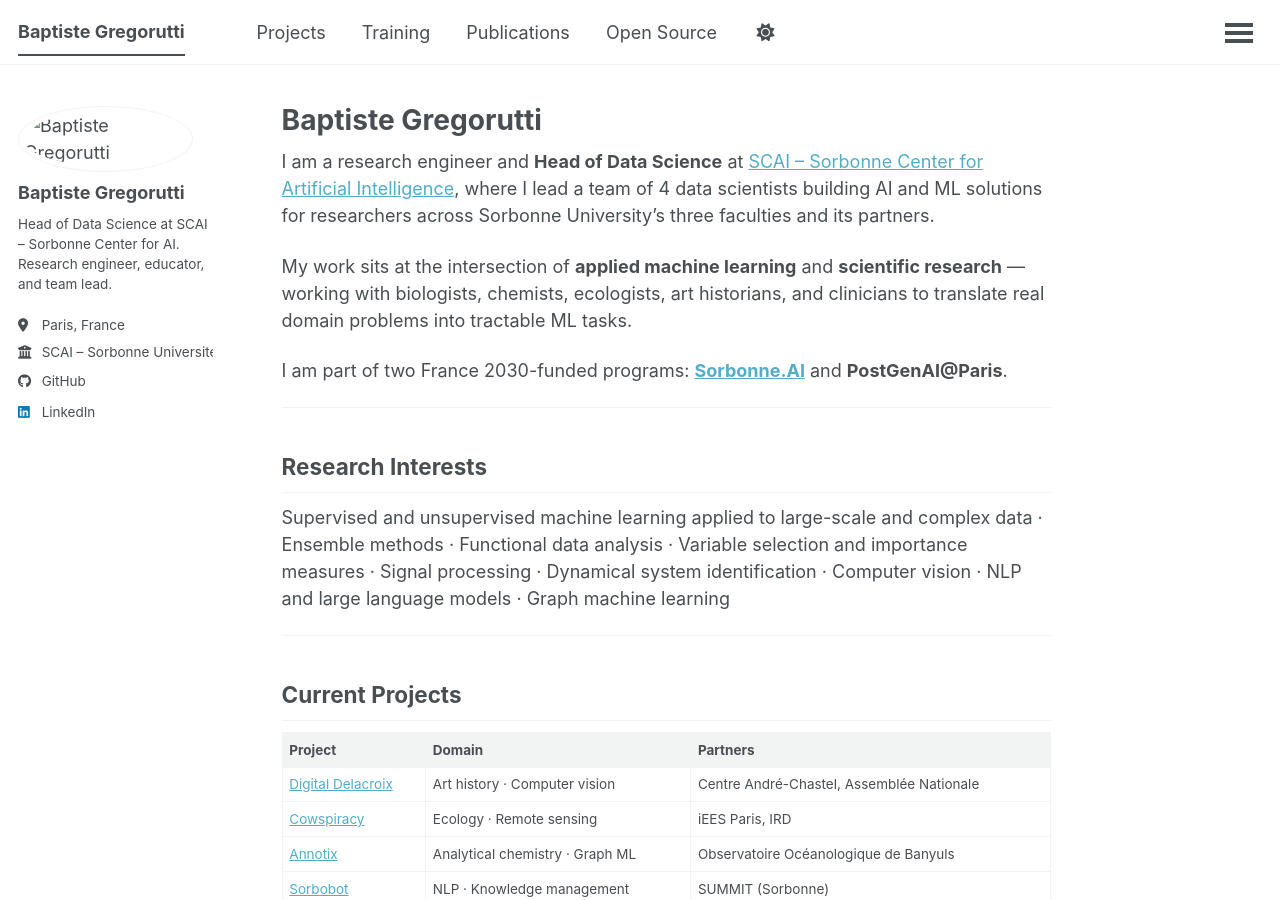
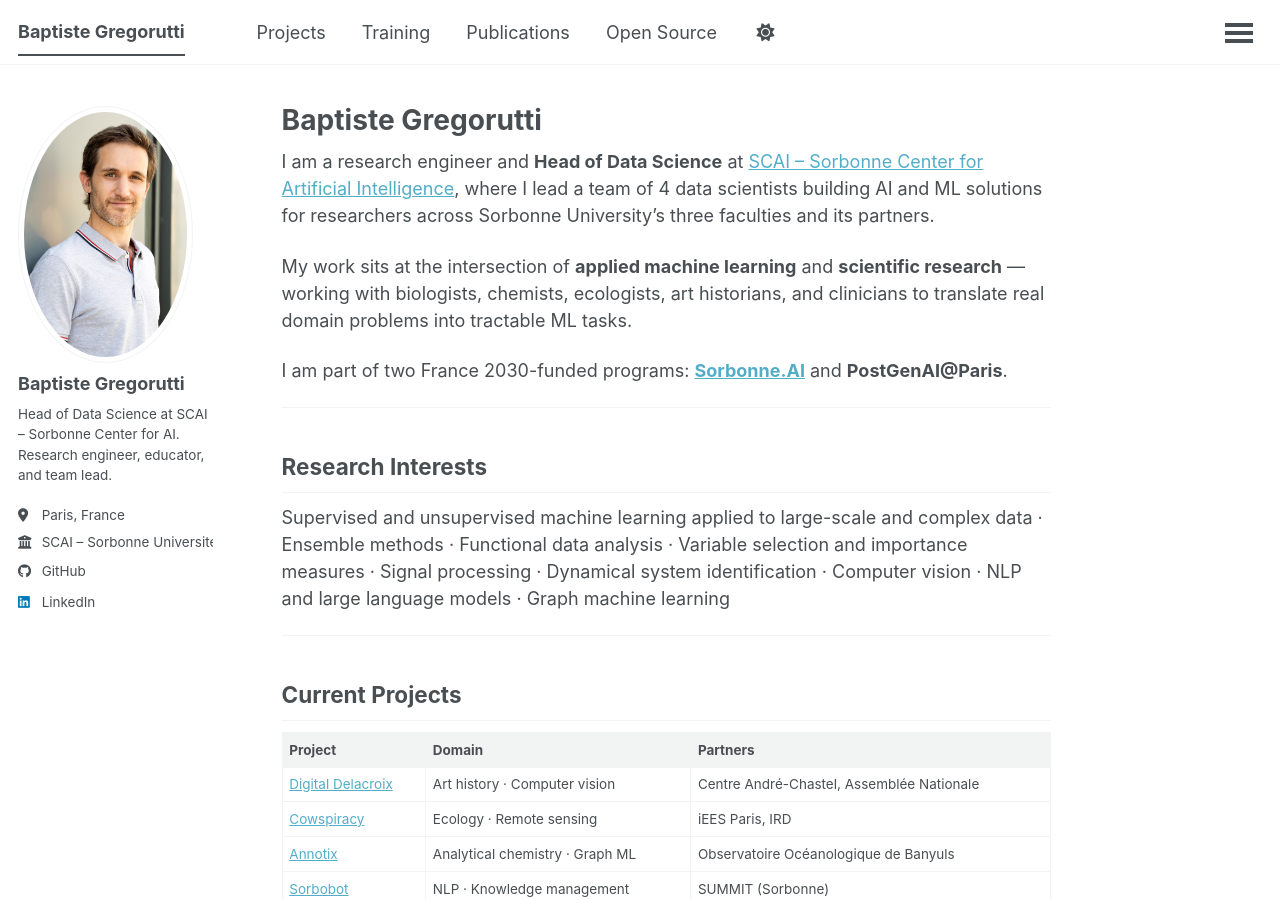
Before and after one commit to bgregorutti/bgregorutti.github.io, a Jekyll site: the page built from _pages/about.md, in a window 1280 px wide and 900 px high. Built offline with Jekyll 4.4.1, drawn with Linux system fonts in a browser that asks for light colours; a script that is not in the unit is left out.

Commit message:
profile img

```diff
--- a/_config.yml
+++ b/_config.yml
@@ -12,7 +12,7 @@ repository               : "baptiste-gregorutti/bgregorutti.github.io"
 # Author
 author:
   name             : "Baptiste Gregorutti"
-  avatar           : "/images/profile.jpeg"
+  avatar           : "/profile.jpeg"
   bio              : "Head of Data Science at SCAI – Sorbonne Center for AI. Research engineer, educator, and team lead."
   location         : "Paris, France"
   employer         : "SCAI – Sorbonne Université"
```
Also changed, not shown: images/profile.jpeg (added), images/profile.png (deleted), 2 other files.
